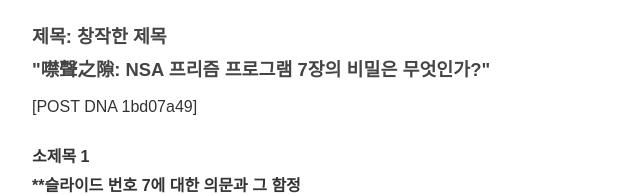
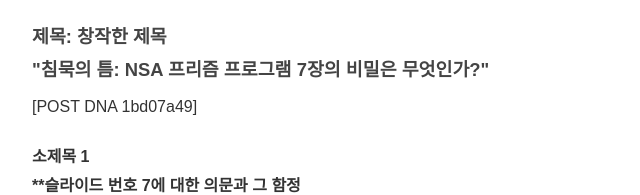
Before and after one commit to tidalhss-star/bp-t3b06-bh-massage-evt-1, a plain HTML site: page posts/review-001-1kmupzx.html in a window 1280 px wide. Shown: the part 208-403 px from the top of the page, 208-848 px from the left. Drawn offline with Linux system fonts and the light colour scheme.

Commit message:
fix: 프롬프트 유출·한자 조각·반복 파손 제거 (1 files)

```diff
--- a/posts/review-001-1kmupzx.html
+++ b/posts/review-001-1kmupzx.html
@@ -22,7 +22,7 @@
   <main>
     <h1>방화 마사지 이벤트 솔직 후기 — 3개월 써본 사람의 리얼 리뷰</h1>
     <article>
-      <h3>제목: 창작한 제목<br>"噤聲之隙: NSA 프리즘 프로그램 7장의 비밀은 무엇인가?"</h3>
+      <h3>제목: 창작한 제목<br>"침묵의 틈: NSA 프리즘 프로그램 7장의 비밀은 무엇인가?"</h3>
 <p>[POST DNA 1bd07a49]</p>
 <h4>소제목 1<br>**슬라이드 번호 7에 대한 의문과 그 함정</h4>
 <p>2023년 겨울, 서버실 온도가 46도까지 오르면서 작업이 중단되었다. 스노 Snowden은 이미 내부 고발자가 아니었다. 그는 NSA의 정보기관 분석관으로서 프리즘 프로그램에 대한 깊숙한 이해를 가지고 있었다.</p>
```
